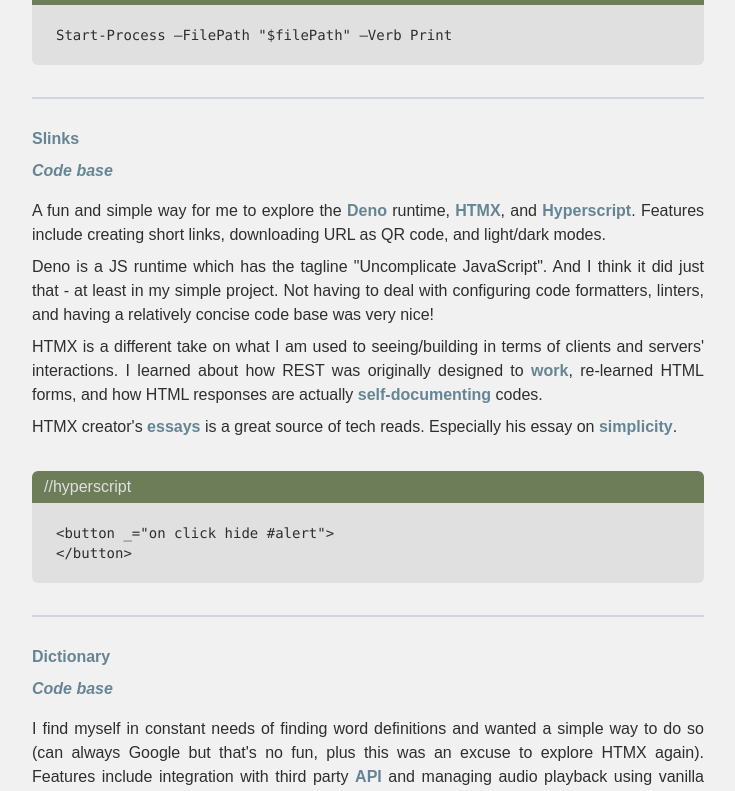
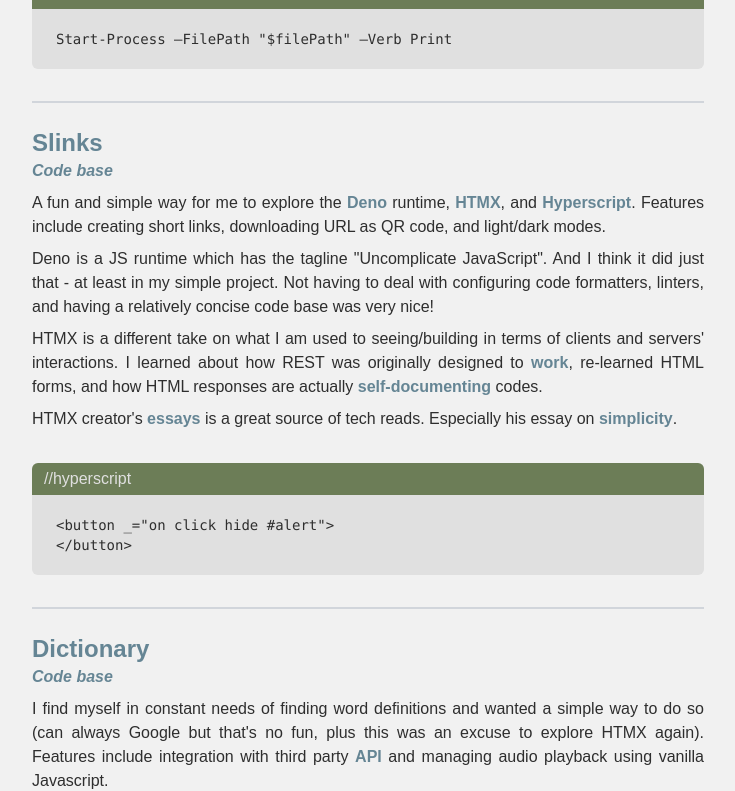
Before and after one commit to davdmoo/davdmoo, a Next.js app: page /projects in a window 1280 px wide. Shown: the part 653-1444 px from the top of the page, without its empty margins (272-1007 px from the left). Built offline with nearby package versions, Linux system fonts and the light colour scheme.

Commit message:
fix font sizes in /projects

```diff
--- a/app/projects/page.tsx
+++ b/app/projects/page.tsx
@@ -22,7 +22,7 @@
       <PageHeader title="/projects" />
 
       <div className="flex flex-col items-start w-full text-justify">
-        <h2 className="text-xl mb-2 font-bold">Invoice Management App</h2>
+        <h2>Invoice Management App</h2>
         <p>
           This was a Windows application I built using Flutter and Typescript. Features include authentication, sales
           and product shipments&apos; invoice generation, along with sales data, customer, product, and stock
@@ -53,12 +53,15 @@
 
         <hr className="my-6 w-full" />
 
-        <h2 className="text-xl mb-2 font-bold">
-          <Link href="https://slinks.deno.dev" target="_blank" rel="noopener noreferrer">
-            Slinks
-          </Link>
-        </h2>
-        <Link href="https://github.com/davdmoo/slinks" target="_blank" rel="noopener noreferrer" className="mb-4">
+        <Link
+          href="https://slinks.deno.dev"
+          target="_blank"
+          rel="noopener noreferrer"
+          className="text-xl lg:text-2xl md:text-2xl font-semibold"
+        >
+          Slinks
+        </Link>
+        <Link href="https://github.com/davdmoo/slinks" target="_blank" rel="noopener noreferrer" className="mb-2">
           <em>Code base</em>
         </Link>
         <p>
@@ -113,12 +116,15 @@
 
         <hr className="my-6 w-full" />
 
-        <h2 className="text-xl mb-2 font-bold">
-          <Link href="https://dictionary-htmx.deno.dev" target="_blank" rel="noopener noreferrer">
-            Dictionary
-          </Link>
-        </h2>
-        <Link href="https://github.com/davdmoo/dictionary" target="_blank" rel="noopener noreferrer" className="mb-4">
+        <Link
+          href="https://dictionary-htmx.deno.dev"
+          target="_blank"
+          rel="noopener noreferrer"
+          className="text-xl lg:text-2xl md:text-2xl font-semibold"
+        >
+          Dictionary
+        </Link>
+        <Link href="https://github.com/davdmoo/dictionary" target="_blank" rel="noopener noreferrer" className="mb-2">
           <em>Code base</em>
         </Link>
         <p>
```
